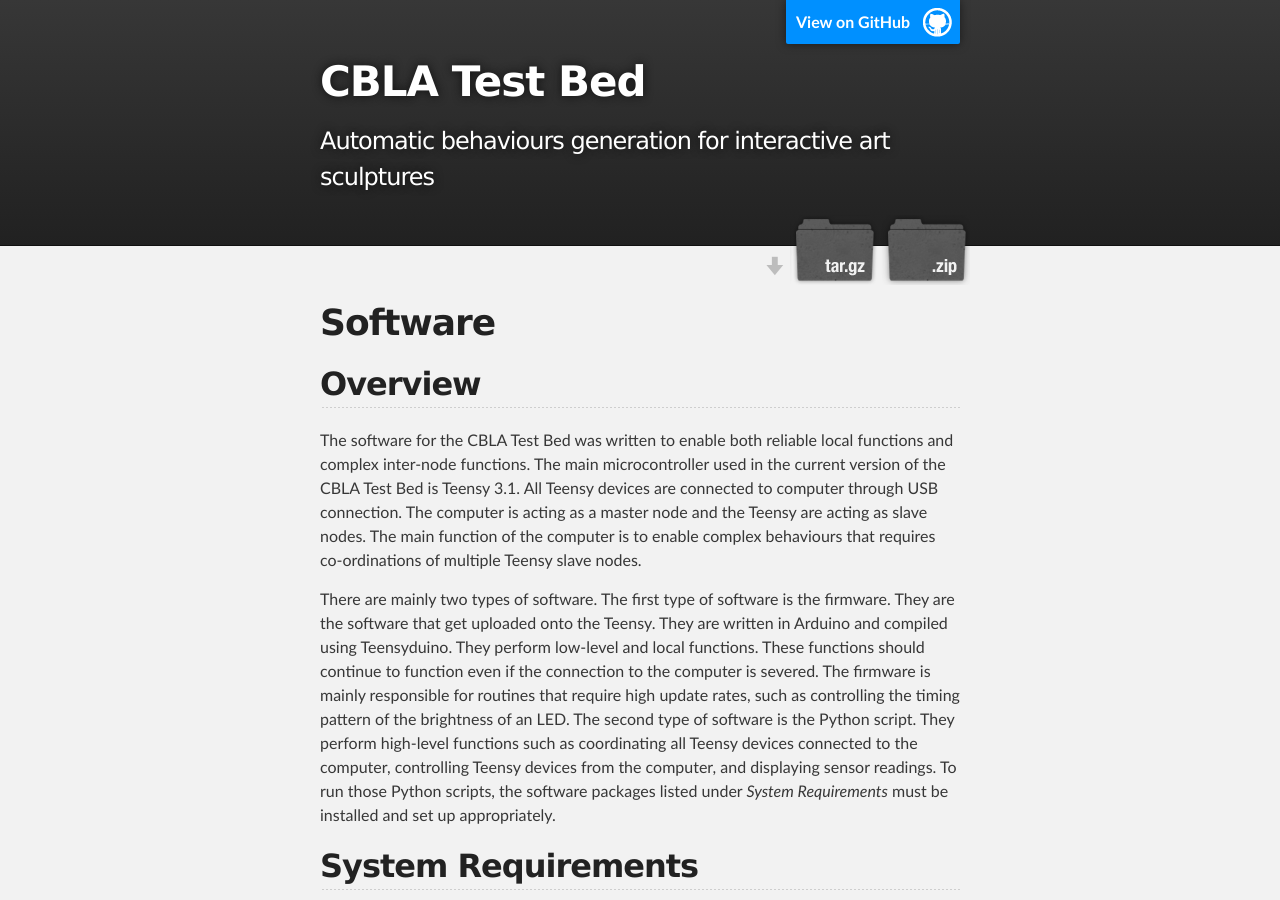
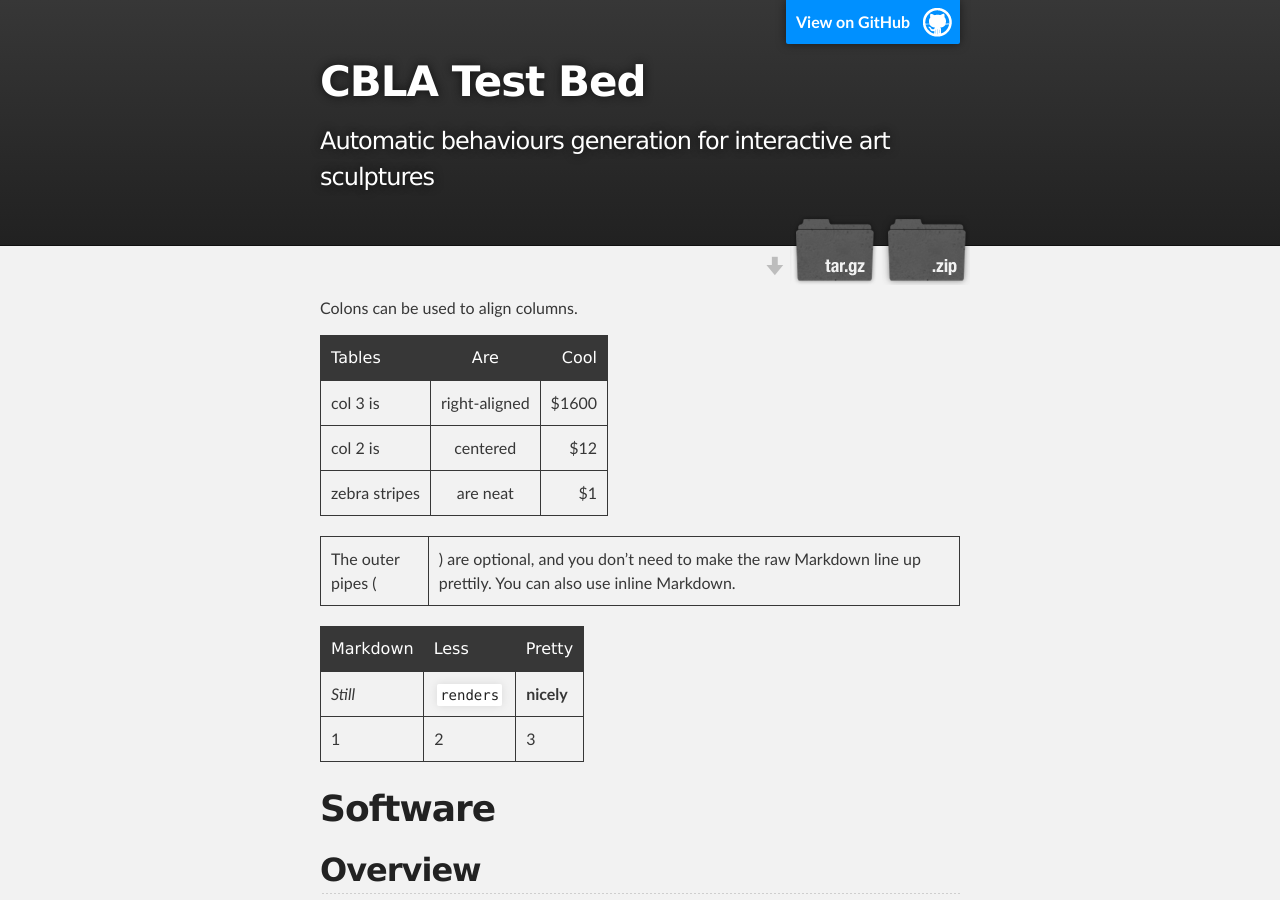
Before and after one commit to MattChanTK/Hylozoic-Series-3, a Jekyll site: the page built from index.md, in a window 1280 px wide and 900 px high. Built offline with Jekyll 4.4.1, drawn with Linux system fonts in a browser that asks for light colours; Markdown is read by kramdown in place of the engine named in the settings.

Commit message:
copied their example at the top

```diff
--- a/index.md
+++ b/index.md
@@ -2,7 +2,20 @@
 layout: index
 ---
 
+Colons can be used to align columns.
 
+| Tables        | Are           | Cool  |
+| ------------- |:-------------:| -----:|
+| col 3 is      | right-aligned | $1600 |
+ col 2 is      | centered      |   $12 |
+ zebra stripes | are neat      |    $1 |
+
+The outer pipes (|) are optional, and you don't need to make the raw Markdown line up prettily. You can also use inline Markdown.
+
+Markdown | Less | Pretty
+--- | --- | ---
+*Still* | `renders` | **nicely**
+1 | 2 | 3
 
 # Software
 
```
